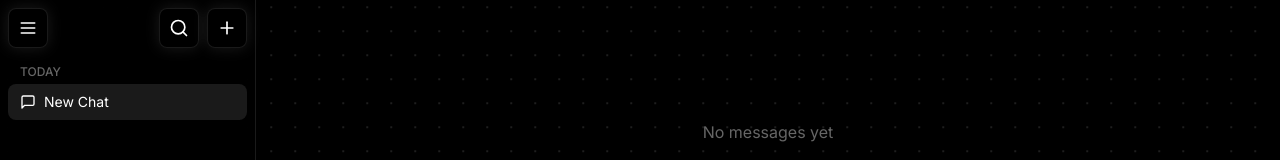
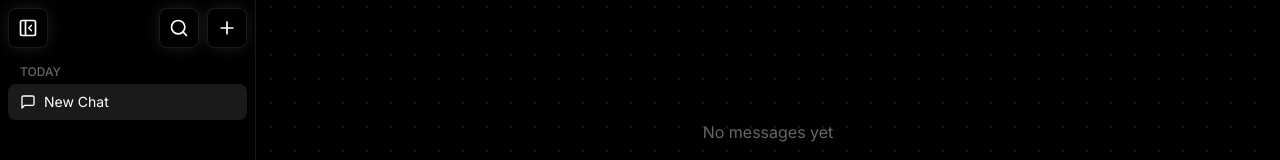
Before and after one commit to Cyanisxyz/Cyanis, a React (Vite) app: page /agent in a window 1280 px wide. Shown: the top 160 px of the page. Built offline with nearby package versions, Linux system fonts and the light colour scheme.

Commit message:
Update sidebar toggle icons

```diff
--- a/src/pages/Agent.tsx
+++ b/src/pages/Agent.tsx
@@ -1,5 +1,5 @@
 import React, { useState, useRef, useEffect } from 'react';
-import { Send, Sparkles, Paperclip, Menu, X, Plus, MessageSquare, Share2, Pencil, Trash2, Search, Copy, Check, AlertTriangle } from 'lucide-react';
+import { Send, Sparkles, Paperclip, PanelLeftClose, PanelLeftOpen, Plus, MessageSquare, Share2, Pencil, Trash2, Search, Copy, Check, AlertTriangle } from 'lucide-react';
 import { Link } from 'react-router-dom';
 import LoadingScreen from '../components/LoadingScreen';
 import { sendMessage, type Message as ApiMessage } from '../lib/api';
@@ -274,7 +274,7 @@ function Agent() {
                   onClick={() => setIsSidebarVisible(false)}
                   className="w-10 h-10 flex items-center justify-center bg-black/50 hover:bg-white/5 text-white rounded-lg border border-white/10 transition-all hover:border-white/20 button-glow"
                 >
-                  <Menu className="w-5 h-5" />
+                  <PanelLeftClose className="w-5 h-5" />
                 </button>
                 <div className="flex items-center space-x-2">
                   <button
@@ -391,7 +391,7 @@ function Agent() {
           onClick={() => setIsSidebarVisible(true)}
           className="fixed top-4 left-4 z-50 w-10 h-10 flex items-center justify-center bg-black/50 hover:bg-white/5 text-white rounded-lg border border-white/10 transition-all hover:border-white/20 button-glow"
         >
-          <Menu className="w-5 h-5" />
+          <PanelLeftOpen className="w-5 h-5" />
         </button>
       )}
 
```
Also changed, not shown: 1 other file (tests, documents, lock files or other folders).
